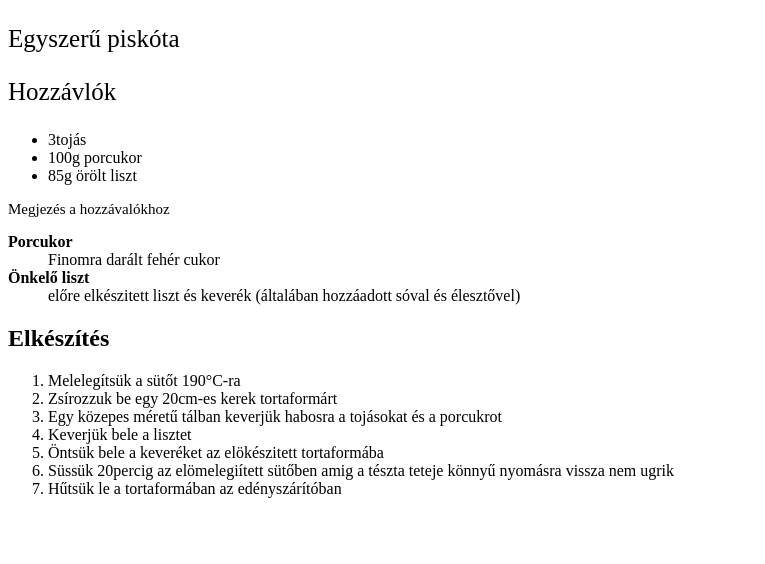
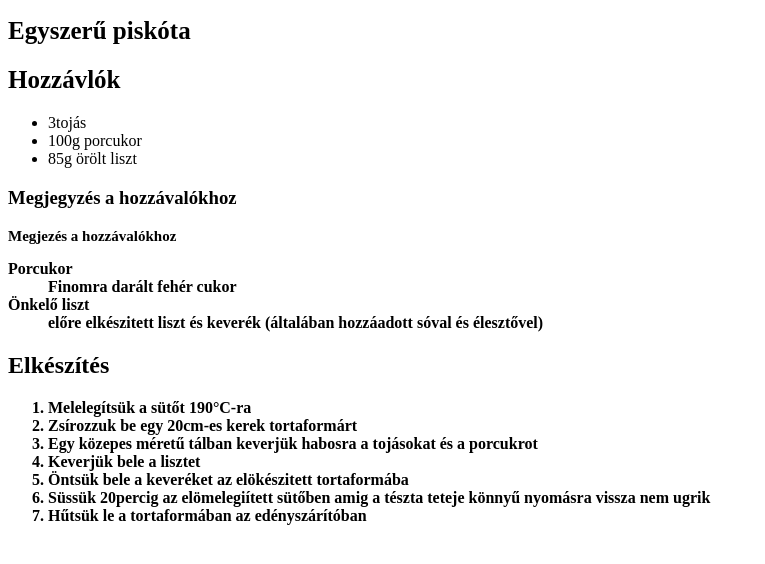
Before and after one commit to BlueFoxxyy/Lista, a plain HTML site: page index.html in a window 1280 px wide. Shown: the whole page, without its empty margins (0-765 px from the left). Drawn offline with Linux system fonts and the light colour scheme.

Commit message:
Update index.html

```diff
--- a/index.html
+++ b/index.html
@@ -2,13 +2,14 @@
 <html>
 <head>
 <body>
-    <p style="font-size:25px;">Egyszerű piskóta</p>
-    <p style="font-size:25px;">Hozzávlók</p>
+    <h1 style="font-size:25px;">Egyszerű piskóta</h1>
+    <h2 style="font-size:25px;">Hozzávlók</h2>
  <ul>
      <li>3tojás</li>
      <li>100g porcukor</li>
      <li>85g örölt liszt</li>
  </ul>
+    <h3><strong> Megjegyzés a hozzávalókhoz <strong></h3>
  <p style="font-size:15px;">Megjezés a hozzávalókhoz</p>
  <dt><strong>Porcukor</strong></dt>
  <dd>Finomra darált fehér cukor</dd>
```
